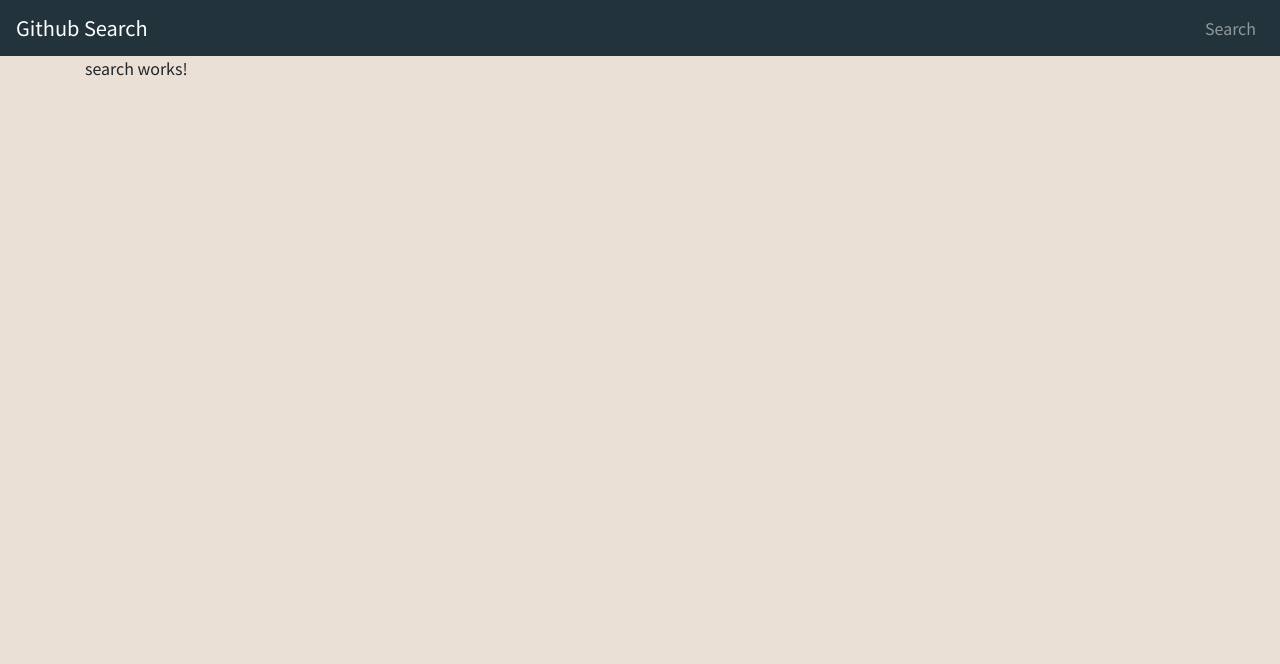
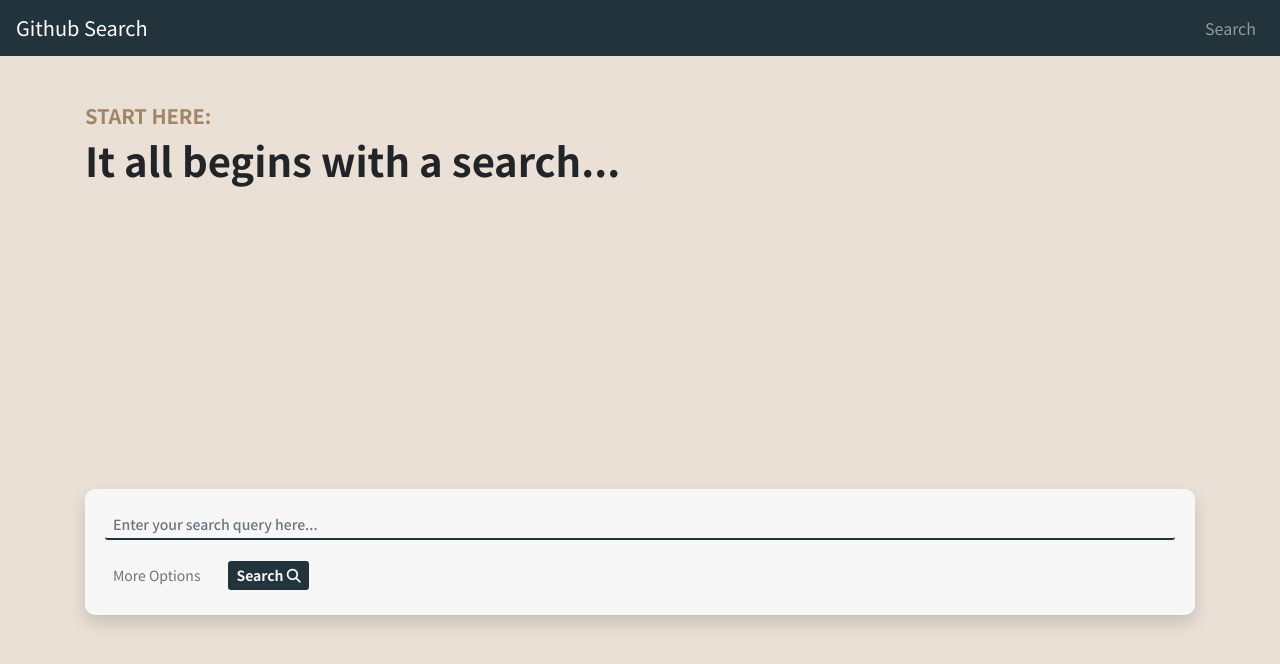
Before and after one commit to g90tony/github-search, an Angular app: page /search in a window 1280 px wide. Shown: the top 664 px of the page. Built offline with nearby package versions, Linux system fonts and the light colour scheme.

Commit message:
completed search UI

```diff
--- a/src/app/components/search/search.component.css
+++ b/src/app/components/search/search.component.css
@@ -0,0 +1,71 @@
+.form-container {
+  display: flex;
+  height: 90vh;
+  width: 100%;
+  justify-self: center;
+  align-items: center;
+}
+.h5 {
+  color: #a08566 !important;
+  font-weight: 800;
+}
+
+.search-form-container {
+  max-height: 80vh;
+  margin: auto;
+  width: 100%;
+  background-color: #f7f7f7;
+  padding: 20px;
+  border-radius: 10px;
+}
+
+.search-text-label {
+  color: #22333b;
+  font-size: 14px;
+  font-weight: 700;
+}
+
+.search-text-body {
+  color: #a08566;
+  font-size: 14px;
+}
+
+.search-input-style {
+  background-color: #f7f7f7;
+  width: 80%;
+  border-width: 0 0 2px 0;
+  border-color: #22333b;
+  border-style: solid;
+  color: #a08566;
+  font-weight: 500;
+}
+
+.search-button {
+  justify-content: flex-end;
+  background-color: #22333b;
+  color: #f7f7f7;
+  font-weight: 700;
+  font-size: 14px;
+  margin: 5px 20px;
+  /* border-radius: 10px; */
+}
+.search-button:hover {
+  background-color: #22333b;
+  color: #f7f7f7;
+  transition: 500ms ease-in;
+}
+
+.input-custom-append {
+  border-width: 0 !important;
+  background-color: #f7f7f7 !important;
+}
+
+.search-icon {
+  color: #f7f7f7;
+}
+
+.custom-radio .custom-control-input:checked ~ .custom-control-label::before,
+.custom-radio .custom-control-input:checked ~ .custom-control-label::after {
+  background-color: #a08566;
+  border-radius: 50%;
+}
--- a/src/app/components/search/search.component.html
+++ b/src/app/components/search/search.component.html
@@ -1 +1,60 @@
-<p>search works!</p>
+<div class="header mt-5 mb-0">
+  <p class="h5 font-weight-bolder">START HERE:</p>
+  <p class="h1 font-weight-bold">It all begins with a search...</p>
+</div>
+
+<div class="form-container">
+  <form class="search-form-container shadow">
+    <div class="input-group mb-3">
+      <input
+        type="text"
+        name="search"
+        class="form-control form-control-sm search-input-style"
+        placeholder="Enter your search query here..."
+        aria-label="Username"
+      />
+    </div>
+
+    <button
+      class="btn btn-sm btn-outline-secondary border-0"
+      data-toggle="collapse"
+      data-target="#moreOptions"
+      type="button"
+      aria-expanded="false"
+      aria-controls="collapseExample"
+    >
+      More Options
+    </button>
+
+    <div class="collapse container mb-3" id="moreOptions">
+      <p class="search-text-label">Filter Result By:</p>
+      <div class="container mt-1">
+        <div class="custom-control custom-radio">
+          <input
+            type="radio"
+            id="UserType"
+            name="filterByType"
+            class="custom-control-input"
+          />
+          <label class="custom-control-label search-text-body" for="UserType"
+            >Users Only</label
+          >
+        </div>
+        <div class="custom-control custom-radio">
+          <input
+            type="radio"
+            id="RepoType"
+            name="filterByType"
+            class="custom-control-input"
+          />
+          <label class="custom-control-label search-text-body" for="RepoType"
+            >Repositories only</label
+          >
+        </div>
+      </div>
+    </div>
+    <button type="submit" class="btn btn-sm search-button border-0">
+      Search <i class="fas search-icon fa-search"></i>
+    </button>
+  </form>
+</div>
```
